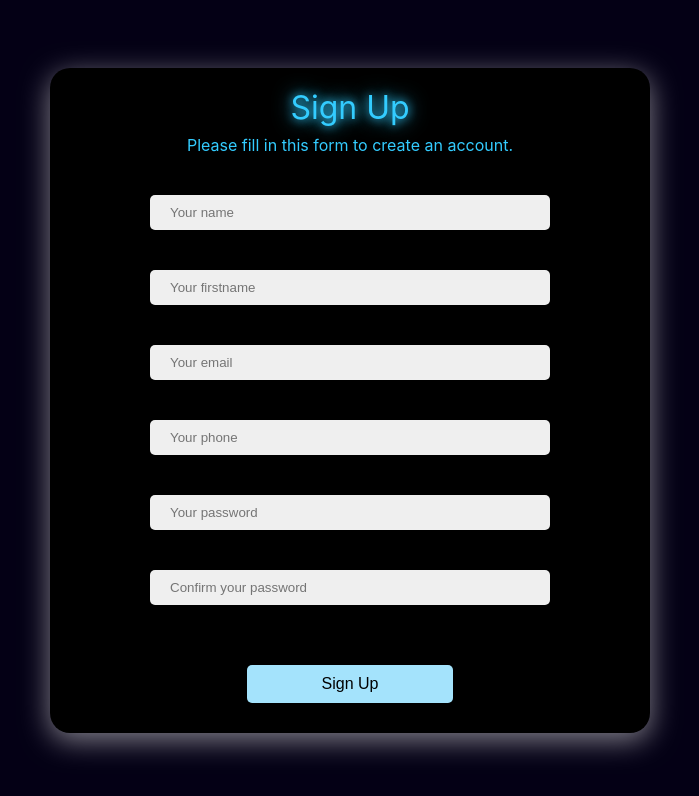
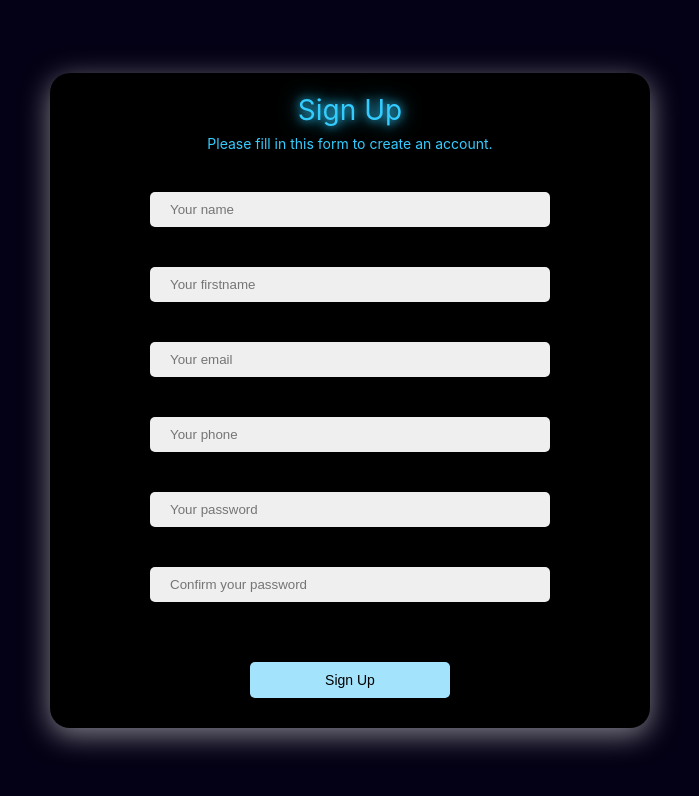
Before and after one commit to katriosa/vue-login-form, a Vue app: page / in a window 1280 px wide. Shown: the top 796 px of the page, without its empty margins (290-989 px from the left). Built offline with nearby package versions, Linux system fonts and the light colour scheme; the HTML template or start-up script is replaced by a standard one.

Commit message:
fix: update styles (font-size)

```diff
--- a/src/assets/base.css
+++ b/src/assets/base.css
@@ -40,7 +40,7 @@ body {
     'Droid Sans',
     'Helvetica Neue',
     sans-serif;
-  font-size: clamp(12px, 2vw, 16px);
+  font-size: clamp(12px, 2vw, 14px);
   line-height: clamp(1.4, 2vw, 1.6);
 
   text-rendering: optimizeLegibility;
```
